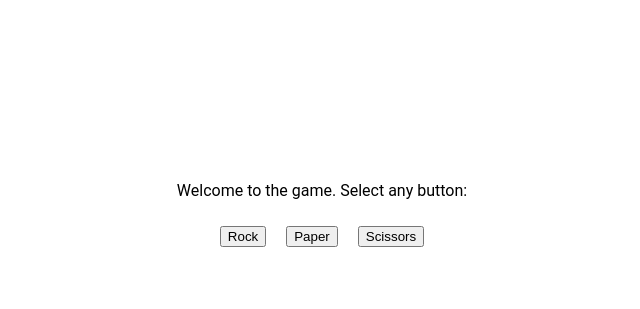
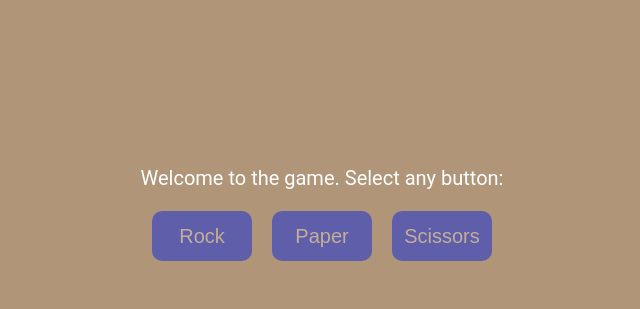
Before and after one commit to TatoBar/rock-paper-scissors, a plain HTML site: page index.html in a window 1280 px wide. Shown: the part 172-481 px from the top of the page, without its empty margins (326-966 px from the left). Drawn offline with Linux system fonts and the light colour scheme.

Commit message:
Made some style changes. added colors and changed sizes

```diff
--- a/styles.css
+++ b/styles.css
@@ -7,7 +7,9 @@ body{
     align-items: center;
     height: 100vh;
     flex-direction: column;
-
+    background-color: rgb(177, 149, 121);
+    color: white;
+    font-size: 20px;
 }
 
 #buttons{
@@ -20,7 +22,7 @@ body{
 }
 
 #score{
-    width: 300px;
+    width: 500px;
     height: 25px;
     max-width: 500px;
     flex-shrink: 0;
@@ -28,10 +30,19 @@ body{
     justify-content: center;
 }
 #result{
-    width: 300px;
+    width: 500px;
     height: 25px;
     max-width: 500px;
     flex-shrink: 0;
     display: flex;
     justify-content: center;
 }
+button{
+    background-color: rgb(94, 94, 171);
+    color: rgb(196, 174, 151);
+    border: none;
+    border-radius: 10px;
+    height: 50px;
+    width: 100px;
+    font-size: 20px;
+}
```
